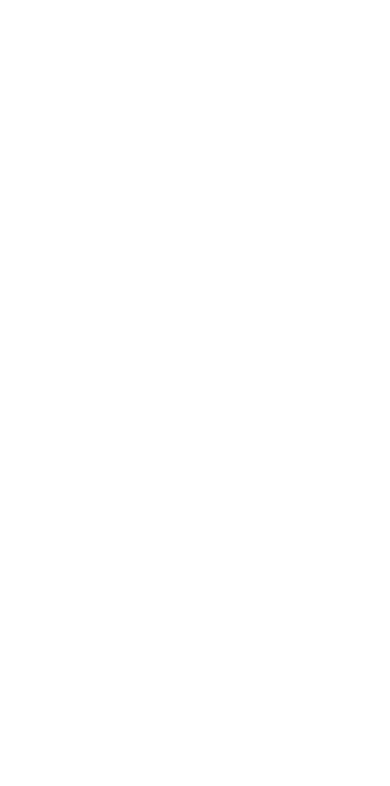
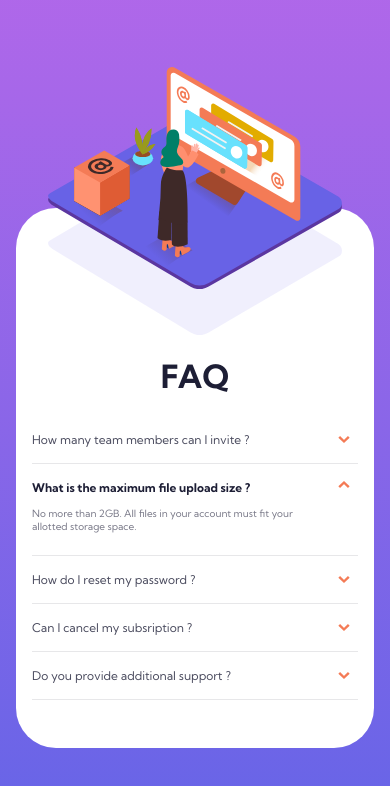
Before and after one commit to mohamedagina/Faq-Accordion, a plain HTML site: page index.html in a window 390 px wide. Drawn offline with Linux system fonts and the light colour scheme.

Commit message:
feat: Add FAQ Accordion Card

```diff
--- a/css/styles.css
+++ b/css/styles.css
@@ -4,11 +4,6 @@
 ::after,
 ::before {
   box-sizing: border-box;
-}
-
-body {
-  font-family: 'Kumbh Sans', sans-serif;
-  font-weight: 400;
 }
 
 body,
@@ -44,3 +39,192 @@ img {
   --colors-dark-grayish-blue: hsl(240, 6%, 50%);
   --color-light-grayish-blue: hsl(240, 5%, 91%);
 }
+
+body {
+  font-family: 'Kumbh Sans', sans-serif;
+  font-weight: 400;
+  font-size: 0.875rem;
+}
+
+/* --------------------- */
+
+.component-container {
+  min-height: 100vh;
+  display: flex;
+  align-items: center;
+  justify-content: center;
+  padding: 1rem 6rem;
+  background: linear-gradient(
+    var(--colors-soft-violet),
+    var(--color-soft-blue)
+  );
+}
+
+.faq-accordion {
+  display: flex;
+  width: min(925px, 100%);
+  gap: 1rem;
+  background-color: #fff;
+  border-radius: 2.5rem;
+}
+
+.illustration-container {
+  display: flex;
+  background-image: url('../images/illustration-woman-online-desktop.svg'),
+    url('../images/bg-pattern-desktop.svg');
+  background-repeat: no-repeat;
+  background-size: 100% auto;
+  background-position: -5rem 50%;
+  width: 50%;
+  min-width: 360px;
+}
+
+.overflow-illustration {
+  width: 45%;
+  position: relative;
+  top: 3rem;
+  align-self: center;
+  transform: translateX(-50%);
+}
+
+.accordion {
+  display: flex;
+  flex-direction: column;
+  gap: 1rem;
+  width: min(460px, 100%);
+  padding: 4rem 6rem 6rem 0;
+}
+
+.accordion h1 {
+  font-size: 2rem;
+  font-weight: 700;
+  margin-bottom: 1.25rem;
+  color: var(--colors-very-dark-desaturated-blue);
+}
+
+.accordion input[type='radio'] {
+  display: none;
+}
+
+.accordion .question {
+  position: relative;
+  padding-right: 2rem;
+  color: var(--colors-very-dark-grayish-blue);
+}
+
+.accordion .question label {
+  cursor: pointer;
+  transition: font ease-in-out 0.3s;
+}
+
+.accordion .question label::after {
+  position: absolute;
+  right: 1rem;
+  top: 0;
+  content: '';
+  width: 0.75rem;
+  height: 0.75rem;
+  background: url('../images/icon-arrow-down.svg') no-repeat bottom;
+  background-size: contain;
+  transition: transform ease-in-out 0.3s;
+}
+
+.accordion .question input[type='radio']:checked + label {
+  font-weight: 700;
+  color: var(--colors-very-dark-desaturated-blue);
+}
+
+.accordion .question input[type='radio']:checked + label::after {
+  transform: rotate(180deg);
+}
+
+.accordion .question .answer {
+  font-size: 0.75rem;
+  height: 0;
+  overflow: hidden;
+  transition: height ease-in-out 0.3s;
+  color: var(--colors-dark-grayish-blue);
+}
+
+.accordion .question input[type='radio']:checked ~ .answer:first-of-type {
+  margin-top: 0.75rem;
+  height: 2rem;
+}
+
+.accordion .question::after {
+  display: block;
+  content: '';
+  width: calc(100% + 2rem);
+  margin-top: 1rem;
+  border-bottom: 1px solid var(--color-light-grayish-blue);
+}
+
+@media screen and (max-width: 1024px) {
+  .component-container {
+    padding: 1rem 4rem;
+  }
+
+  .accordion {
+    padding-right: 2rem;
+  }
+}
+
+@media screen and (max-width: 850px) {
+  .component-container {
+    padding: 1rem;
+  }
+
+  .faq-accordion {
+    flex-direction: column;
+    align-items: center;
+    padding: 0 1rem 3.5rem;
+    margin-top: 14rem;
+  }
+
+  .faq-accordion h1 {
+    text-align: center;
+  }
+
+  .illustration-container {
+    padding-bottom: 5rem;
+    width: 90%;
+    max-width: 480px;
+    min-width: unset;
+    background-image: url('../images/bg-pattern-mobile.svg');
+    background-position: top;
+  }
+
+  .overflow-illustration {
+    position: unset;
+    transform: translateX(0);
+    width: 100%;
+    margin-top: -48%;
+  }
+
+  .accordion {
+    padding: 0;
+  }
+
+  .accordion .question label::after {
+    right: 0.5rem;
+  }
+}
+
+@media screen and (max-width: 430px) {
+  body {
+    font-size: 0.75rem;
+  }
+
+  .faq-accordion {
+    margin-top: 7rem;
+    padding-bottom: 3rem;
+  }
+
+  .illustration-container {
+    padding-bottom: 3rem;
+  }
+
+  .accordion .question .answer {
+    font-size: 0.625rem;
+  }
+}
--- a/index.html
+++ b/index.html
@@ -20,11 +20,68 @@
     <link rel="preconnect" href="https://fonts.googleapis.com" />
     <link rel="preconnect" href="https://fonts.gstatic.com" crossorigin />
     <link
-      href="https://fonts.googleapis.com/css2?family=Kumbh+Sans:wght@400;700&display=swap"
+      href="https://fonts.googleapis.com/css2?family=Kumbh+Sans:wght@400;500;600;700&display=swap"
       rel="stylesheet"
     />
 
     <title>FAQ Accordion Card</title>
   </head>
-  <body></body>
+  <body>
+    <div class="component-container">
+      <div class="faq-accordion">
+        <div class="illustration-container">
+          <picture class="overflow-illustration">
+            <source
+              srcset="./images/illustration-box-desktop.svg"
+              media="(min-width: 851px)"
+            />
+            <img src="./images/illustration-woman-online-mobile.svg" alt="" />
+          </picture>
+        </div>
+        <section class="accordion">
+          <h1>FAQ</h1>
+          <div class="question">
+            <input id="q1" type="radio" name="active" />
+            <label for="q1">How many team members can I invite ?</label>
+            <div class="answer">You can invite upto 3 members.</div>
+          </div>
+
+          <div class="question">
+            <input id="q2" type="radio" name="active" checked />
+            <label for="q2">What is the maximum file upload size ?</label>
+            <div class="answer">
+              No more than 2GB. All files in your account must fit your allotted
+              storage space.
+            </div>
+          </div>
+
+          <div class="question">
+            <input id="q3" type="radio" name="active" />
+            <label for="q3">How do I reset my password ?</label>
+            <div class="answer">
+              You can reset your password by clicking "reset my password" bellow
+              your username.
+            </div>
+          </div>
+
+          <div class="question">
+            <input id="q4" type="radio" name="active" />
+            <label for="q4">Can I cancel my subsription ?</label>
+            <div class="answer">
+              Sadly you can! you can cancel your subscription within 14 days,
+              after that you cannot.
+            </div>
+          </div>
+
+          <div class="question">
+            <input id="q5" type="radio" name="active" />
+            <label for="q5">Do you provide additional support ?</label>
+            <div class="answer">
+              Yes, Feel free to contact our support team for more details
+            </div>
+          </div>
+        </section>
+      </div>
+    </div>
+  </body>
 </html>
```
